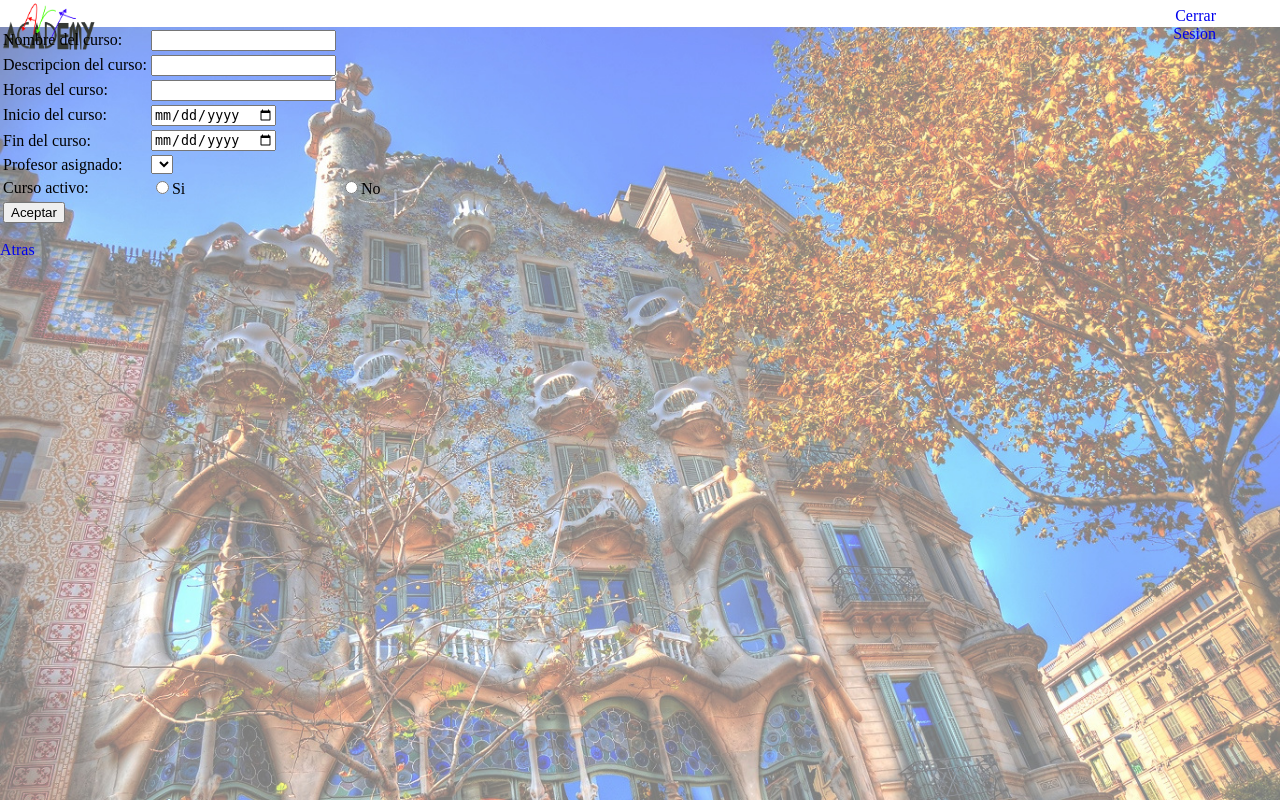
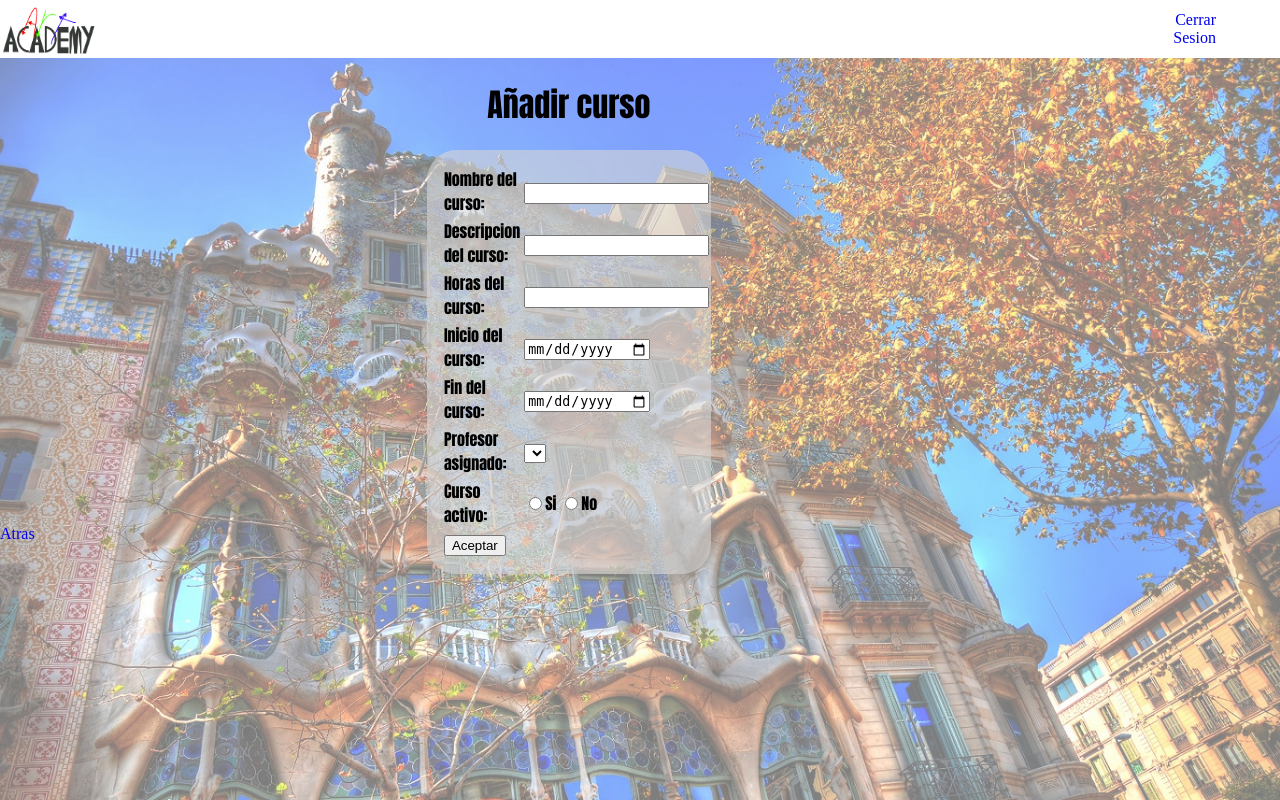
Before and after one commit to ErikFNGit/ArtAcademy, a PHP site: page /crearCurso.php in a window 1280 px wide. Run offline with PHP 8.4, Linux system fonts and the light colour scheme; data that the repository does not hold is empty.

Commit message:
Añadidos al css

```diff
--- a/Funciones.php
+++ b/Funciones.php
@@ -412,19 +412,21 @@
         $row= $datos->fetch_assoc();
         $idProfeSelect=$row['teacher_id'];
         ?>
+        <div class="formulario">
+            <h1>Editar curso</h1>
             <form action="editarCurso.php" method="POST">
                 <table>
                     <input type="hidden" name="id" value=<?php echo $row['code']; ?>>
                     <tr>
-            <td><label>Nombre: </label></td>
+                        <td><label>Nombre del curso: </label></td>
                         <td><input type="text" name="name" value=<?php echo $row['name'];?> required></td>
                     </tr>
                     <tr>
-            <td><label>Descripcion: </label></td>
+                        <td><label>Descripcion del curso: </label></td>
                         <td><input type="text" name="description" value=<?php echo $row['description'];?> required></td>
                     </tr>
                     <tr>
-            <td><label>Horas: </label></td>
+                        <td><label>Horas del curso: </label></td>
                         <td><input type="number" name="hours" value=<?php echo $row['hours'];1?> required></td>
                     </tr>
                     <tr>
@@ -432,17 +434,19 @@
                         <td><input type="date" name="start" value =<?php echo $row['sDate'];?>  min="<?php echo date("Y-m-d"); ?>" required><label for="yes"></label></td>
                     </tr>
                     <tr>
-            <td><label>Fecha final: </label></td>
+                        <td><label>Fecha de finalizacion: </label></td>
                         <td><input type="date" name="end" value =<?php echo $row['eDate'];?> required><label for="yes"></label></td>
                     </tr>
                     <tr>
-            <td><label>Profesor: </label></td>
+                        <td><label>Profesor asignado: </label></td>
                         <td><?php selectTeachers($idProfeSelect,$idCurso)?></td>
                     </tr>
                     <tr>
                         <td><label>Activo: </label></td>
-            <td><input type="radio" id="yes" name="active" value ="yes" <?php echo $row['active'] == 1 ?'checked':'';?> required><label for="yes">Si</label></td>
-            <td><input type="radio" id="no" name="active" value = "no" <?php echo $row['active'] == 0  ?'checked':'';?>><label for="no">No</label></td>
+                        <td>
+                            <input type="radio" id="yes" name="active" value ="yes" <?php echo $row['active'] == 1 ?'checked':'';?> required><label for="yes">Si</label>
+                            <input type="radio" id="no" name="active" value = "no" <?php echo $row['active'] == 0  ?'checked':'';?>><label for="no">No</label>
+                        </td>
                     </tr>
                     <tr>
                         <td><input type="submit" value="Editar"></td>
@@ -450,6 +454,8 @@
                     </tr>
                 </table>
             </form>
+
+        </div>
         <?php
         }else{
         echo"<h2>Este id no correspone a ningun curso</h2>";
--- a/crearCurso.php
+++ b/crearCurso.php
@@ -21,6 +21,9 @@
             <a href="cerrarSesion.php"> Cerrar Sesion</a>
         </div>
     </header>
+            <div class="formulario">
+                <h1>Añadir curso</h1>
+
                 <form action="crearCurso.php" method="POST">
                     <table>
                         <tr>
@@ -49,14 +52,17 @@
                         </tr>
                         <tr>
                             <td><label for="activo">Curso activo:</label></td>
-                        <td><input type="radio" name="activo" value="si">Si</input></td>
-                        <td><input type="radio" name="activo" value="no">No</input></td>
+                            <td>
+                                <input type="radio" name="activo" value="si">Si</input>
+                                <input type="radio" name="activo" value="no">No</input>
+                            </td>
                         </tr>
                         <tr>
                             <td><input type="submit" value="Aceptar"></td>
                         </tr>
                     </table>
                 </form>
+            </div>
             <a href = 'controlAdmin.php'> Atras </a>
         <?php
         }
--- a/mainSCSS.css
+++ b/mainSCSS.css
@@ -142,4 +142,25 @@
   flex-direction: column;
   text-align: center;
   align-items: center;
+}
+
+.formulario {
+  display: grid;
+  grid-template-columns: repeat(9, 1fr);
+  font-family: Impact, "Arial Narrow Bold", sans-serif;
+}
+.formulario h1 {
+  grid-column-start: 4;
+  grid-column-end: 6;
+  text-align: center;
+}
+.formulario form {
+  grid-column-start: 4;
+  grid-column-end: 6;
+  background-color: rgba(214, 214, 214, 0.6);
+  padding: 5%;
+  border-radius: 30px;
+}
+.formulario form label {
+  text-align: right;
 }/*# sourceMappingURL=mainSCSS.css.map */
--- a/mainSCSS.scss
+++ b/mainSCSS.scss
@@ -55,3 +55,25 @@
     text-align: center;
     align-items: center;
 }
+
+.formulario{
+    display: grid;
+    grid-template-columns: repeat(9,1fr);
+    font-family: Impact,'Arial Narrow Bold', sans-serif;
+    h1{
+        grid-column-start: 4;
+        grid-column-end: 6;
+        text-align: center;
+    }
+    form{
+       grid-column-start: 4;
+       grid-column-end: 6;
+       background-color: $grey;
+       padding: 5%;
+       border-radius: 30px;
+        label{
+            text-align: right;
+        }
+    }
+
+}
```
Also changed, not shown: editarCurso.php (+8 -0 lines), 1 other file. Lines whose indentation alone changed are shown as unchanged.
